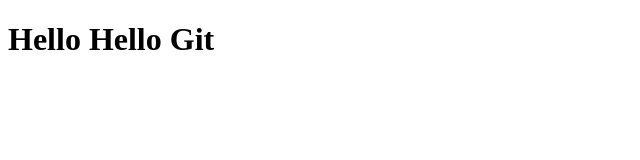
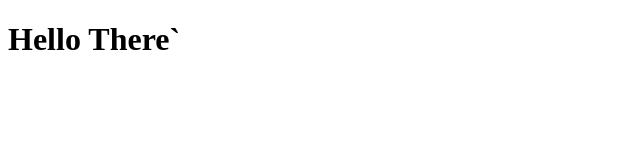
Before and after one commit to SadeEtensh/Learn-git, a plain HTML site: page index.html in a window 1280 px wide. Shown: the whole page, without its empty margins (0-640 px from the left). Drawn offline with Linux system fonts and the light colour scheme.

Commit message:
Learing git every day

```diff
--- a/index.html
+++ b/index.html
@@ -7,6 +7,6 @@
     <title>Document</title>
 </head>
 <body>
-    <h1>Hello Hello Git </h1>
+    <h1>Hello There` </h1>
 </body>
 </html>
```
